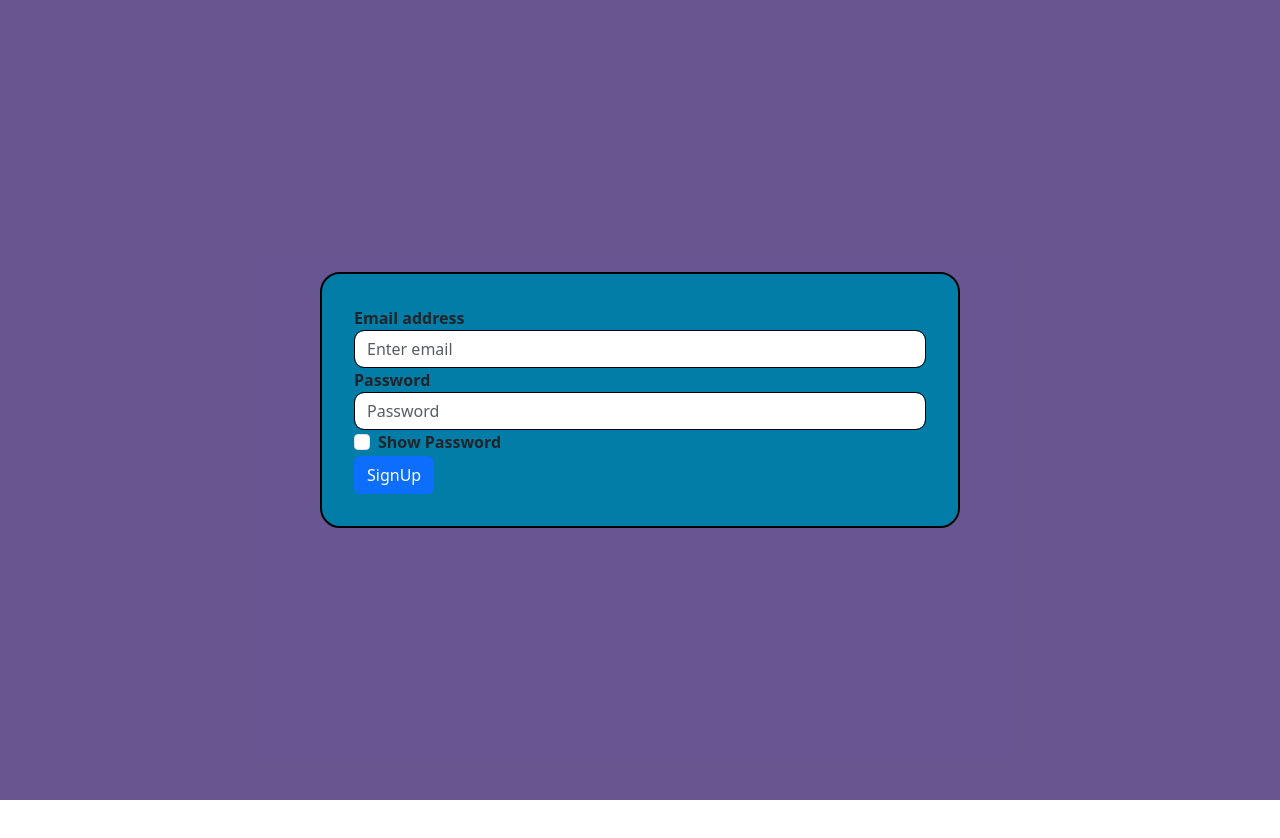
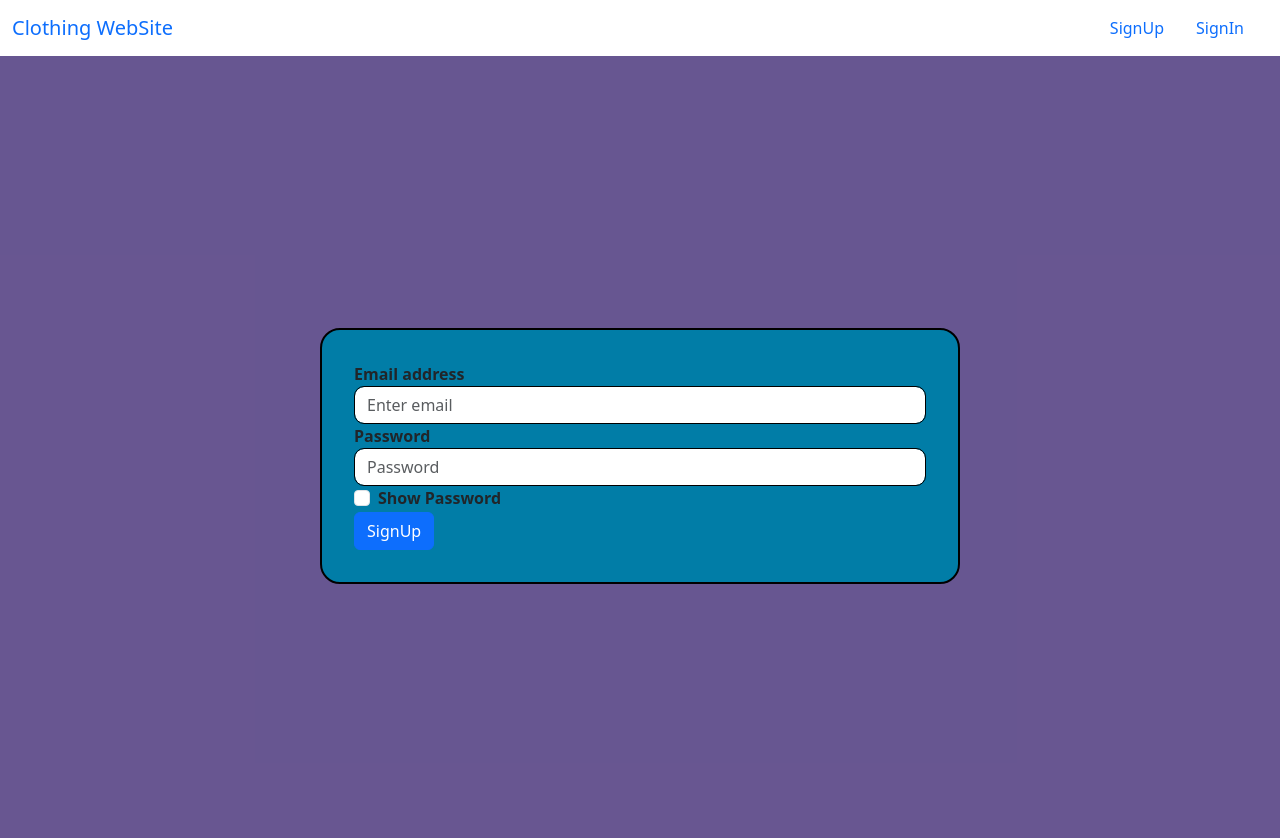
Before and after one commit to suraj2907/shopping-cart-react, a React (Create React App) app: page /Signup in a window 1280 px wide. Shown: the top 838 px of the page. Before the commit the page ends 800 px from the top, so only its background shows below. Built offline with nearby package versions, Linux system fonts and the light colour scheme; no server answers.

Commit message:
Created NavBar with conditional rendering

```diff
--- a/src/App.css
+++ b/src/App.css
@@ -1,3 +1,4 @@
+
 
 .center{
   display: flex;
--- a/src/App.js
+++ b/src/App.js
@@ -8,9 +8,10 @@ import SignUp from "./Pages/SignUp";
 import Home from "./Pages/Home";
 import firebase from "firebase/compat/app";
 import FireBaseConfig from "./FireBaseConfig/FireBaseConfig";
+import NavBar from "./Layout/NavBar";
 
 firebase.initializeApp(FireBaseConfig);
-const App =()=> {
+const App = () => {
   const [user, setUser] = useState(null);
 
   return (
@@ -18,6 +19,7 @@ const App =()=> {
       <ToastContainer />
 
       <UserContext.Provider value={{ user, setUser }}>
+      <NavBar />
         <Routes>
           <Route exact path="/" element={<Home />} />
           <Route exact path="/Signup" element={<SignUp />} />
@@ -26,6 +28,6 @@ const App =()=> {
       </UserContext.Provider>
     </Router>
   );
-}
+};
 
 export default App;
--- /dev/null
+++ b/src/Layout/NavBar.js
@@ -0,0 +1,59 @@
+import React, { useContext, useState } from "react";
+import { Link } from "react-router-dom";
+import { UserContext } from "../Context/UserContext";
+
+import {
+  Collapse,
+  Navbar,
+  NavItem,
+  NavbarBrand,
+  NavLink,
+  NavbarText,
+  NavbarToggler,
+  Nav,
+} from "reactstrap";
+
+const NavBar = () => {
+  const context = useContext(UserContext);
+  const [toggle, setToggle] = useState(false);
+
+  const handleToggle = () => {
+    setToggle(!toggle);
+  };
+  return (
+    <Navbar light expand="md">
+      <NavbarBrand>
+        <Link to="/" style={{textDecoration : "none"}}>Clothing WebSite</Link>
+      </NavbarBrand>
+      <NavbarText>
+        {context.user?.email ? <div> {context.user?.email} </div> : ""}
+      </NavbarText>
+
+      <NavbarToggler onClick={handleToggle} />
+      <Collapse isOpen={toggle} navbar className="me-2">
+        <Nav justified className="ms-auto">
+          {context.user ? (
+            <NavItem>
+              <NavLink onClick={() => context.setUser(null)}>Logout</NavLink>
+            </NavItem>
+          ) : (
+            <>
+              <NavItem>
+                <NavLink tag={Link} to="/signup">
+                  SignUp
+                </NavLink>
+              </NavItem>
+              <NavItem>
+                <NavLink tag={Link} to="/signin">
+                  SignIn
+                </NavLink>
+              </NavItem>
+            </>
+          )}
+        </Nav>
+      </Collapse>
+    </Navbar>
+  );
+};
+
+export default NavBar;
```
